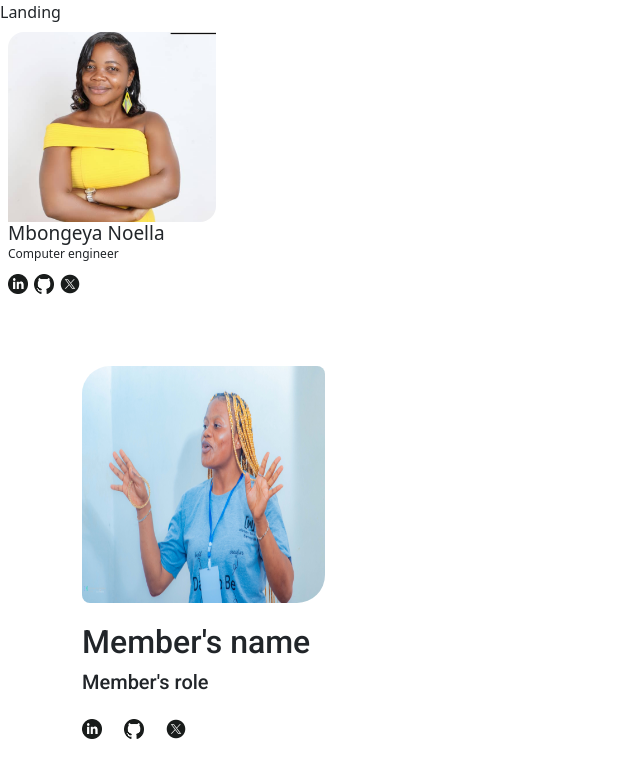
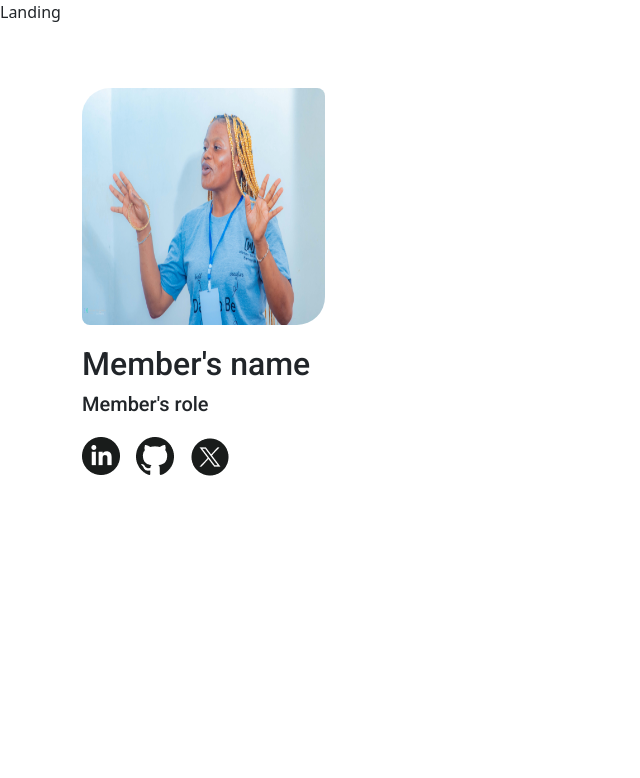
Before and after one commit to WTMBamenda/wtm-bamenda-website-frontend, a React (Create React App) app in the folder wtm-bamenda-website-frontend/: page / in a window 1280 px wide. Shown: the top 778 px of the page, without its empty margins (0-640 px from the left). Built offline with nearby package versions, Linux system fonts and the light colour scheme.

Commit message:
Removed changes in index.js

```diff
--- a/wtm-bamenda-website-frontend/src/index.js
+++ b/wtm-bamenda-website-frontend/src/index.js
@@ -6,19 +6,8 @@ import 'bootstrap/dist/css/bootstrap.min.css';
 import reportWebVitals from './reportWebVitals';
 import MemberProfile from './pages/MemberProfile';
 import memberImage1 from "./assets/home/s3-img-1.JPG";
-import OrganizerAmbassadorCard from './card-component-amba-org/Card'
-import ambassador1 from "./assets/about/ambassador-1.jpg";
 
 const root = ReactDOM.createRoot(document.getElementById('root'));
-let OrganizerAmbassadorCardInfo = {
-  image: ambassador1,
-  name: 'Mbongeya Noella',
-  job: 'Computer engineer',
-  twitterProfile: `https://twitter.com/MbongeyaNoella`,
-  githubProfile: ``,
-  linkedinProfile:`Linkedin: https://www.linkedin.com/in/mbongeya-noella-mary-640006bb/`
-}
-
 let memberInfo = {
   image: memberImage1,
   twitterProfile: `https://twitter.com/AmandineNangah/status/1358828632924430336`,
@@ -29,7 +18,6 @@ let memberInfo = {
 root.render(
   <React.StrictMode>
     <App />
-    <OrganizerAmbassadorCard info={OrganizerAmbassadorCardInfo}/>
     <MemberProfile info={memberInfo} />
   </React.StrictMode>
 );
```
